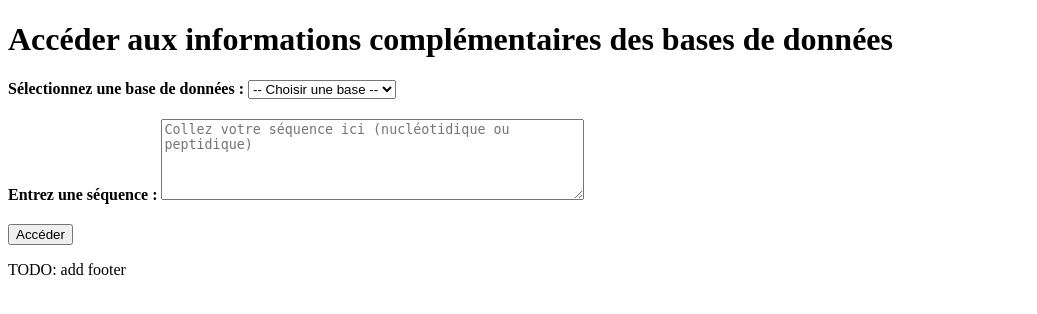
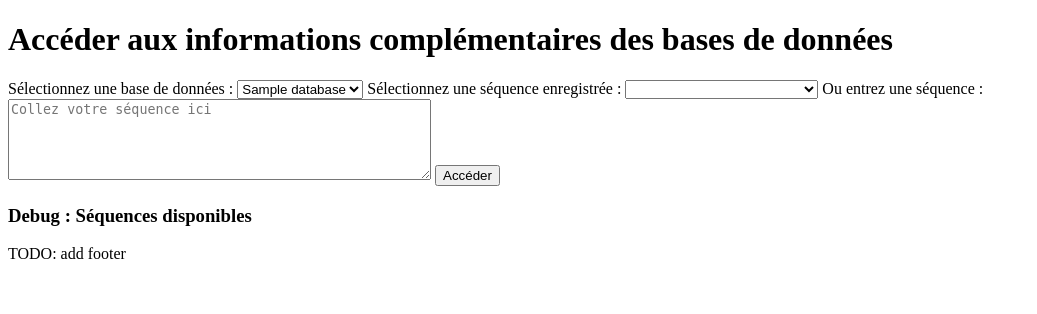
Before and after one commit to TitouanCh/appweb, a Django app: page /blast-request/databases/ in a window 1280 px wide. Shown: the part 160-474 px from the top of the page, without its empty margins (0-1037 px from the left). Run offline with Django 5.2, Linux system fonts and the light colour scheme; tables that the repository leaves empty hold one stand-in row (values such as "Sample post").

Commit message:
Liste déroulante Séquences Locales

```diff
--- a/blast_request/templates/blast_request.html
+++ b/blast_request/templates/blast_request.html
@@ -1,49 +1,48 @@
 {% extends "base.html" %}
-
-{% block title %}Accéder aux Bases de Données{% endblock %}
-
+{% block title %}Accéder aux bases de données{% endblock %}
 {% block content %}
 
 <h1>Accéder aux informations complémentaires des bases de données</h1>
+<form method="post">
+    {% csrf_token %}
+    <label for="database">Sélectionnez une base de données :</label>
+    <select id="database" name="database" required>
+        {% for db in databases %}
+            <option value="{{ db.id }}">{{ db.name }}</option>
+        {% endfor %}
+    </select>
 
-<form method="post" action="{% url 'blast_request' %}">
-    {% csrf_token %}
-    <div style="margin-bottom: 20px;">
-        <label for="database"><strong>Sélectionnez une base de données :</strong></label>
-        <select id="database" name="database" required>
-            <option value="" disabled selected>-- Choisir une base --</option>
-            {% for db in databases %}
-                <option value="{{ db.id }}">{{ db.name }}</option>
+    <label for="sequence_id">Sélectionnez une séquence enregistrée :</label>
+    <select id="sequence_id" name="sequence_id">
+        {% if sequences.exists %}
+            <option value="">-- Choisir une séquence locale --</option>
+            {% for seq in sequences %}
+                <option value="{{ seq.id }}">ID: {{ seq.id }}, Status: {{ seq.status }}, Sequence: {{ seq.sequence|slice:":30" }}...</option>
             {% endfor %}
-        </select>
-    </div>
+        {% else %}
+            <option value="" disabled>Aucune séquence disponible</option>
+        {% endif %}
+    </select>
 
-    <div style="margin-bottom: 20px;">
-        <label for="sequence"><strong>Entrez une séquence :</strong></label>
-        <textarea id="sequence" name="sequence" rows="5" cols="50"
-                  placeholder="Collez votre séquence ici (nucléotidique ou peptidique)" required></textarea>
-    </div>
+    <label for="sequence">Ou entrez une séquence :</label>
+    <textarea id="sequence" name="sequence" rows="5" cols="50" placeholder="Collez votre séquence ici"></textarea>
 
     <button type="submit">Accéder</button>
 </form>
 
-<!-- Affichage de l'URL générée si disponible -->
-{% if redirect_url %}
-    <div style="margin-top: 20px; padding: 10px; border: 1px solid #ccc; background-color: #f9f9f9;">
-        <p>
-            Votre séquence a été analysée. Cliquez sur le lien ci-dessous pour accéder à l'outil approprié :
-        </p>
-        <a href="{{ redirect_url }}" target="_blank" style="color: #007bff; text-decoration: underline; font-weight: bold;">
-            Accéder à l'outil
-        </a>
-    </div>
+<h3>Debug : Séquences disponibles</h3>
+<ul>
+    {% for seq in sequences %}
+        <li>ID: {{ seq.id }}, Status: {{ seq.status }}, Sequence: {{ seq.sequence|slice:":30" }}...</li>
+    {% endfor %}
+</ul>
+
+{% if error_message %}
+    <p style="color: red;">{{ error_message }}</p>
 {% endif %}
 
-<!-- Affichage des erreurs -->
-{% if error_message %}
-    <div style="margin-top: 20px; padding: 10px; border: 1px solid red; background-color: #ffe5e5;">
-        <p style="color: red;">Erreur : {{ error_message }}</p>
-    </div>
+{% if redirect_url %}
+    <p>Votre séquence a été analysée. <a href="{{ redirect_url }}" target="_blank">Cliquez ici pour accéder à l'outil approprié.</a></p>
 {% endif %}
 
 {% endblock %}
--- a/blast_request/views.py
+++ b/blast_request/views.py
@@ -1,5 +1,7 @@
 from django.shortcuts import redirect, render
 from .models import Database
+from genhome.models import FaSequence
+
 
 def database_list(request):
     databases = Database.objects.all()
@@ -10,67 +12,72 @@
 
 def blast_request_view(request):
     """
-    Vue pour gérer l'accès aux bases de données et rediriger vers BlastN ou BlastP
-    avec la séquence préremplie selon le type.
+    Vue permettant d'accéder aux bases de données externes et de sélectionner des séquences locales ou saisies.
     """
+    # Récupération des bases de données disponibles
     databases = Database.objects.all()
+
+    # Initialiser les variables
+    sequences = FaSequence.objects.none()  # Aucun accès par défaut
+    error_message = None
     redirect_url = None
-    error_message = None
+    uniprot_sequence = None
 
+    # Charger les séquences si l'utilisateur est connecté
+    if request.user.is_authenticated:
+        sequences = FaSequence.objects.all()  # Charger toutes les séquences locales
+        print(f"Séquences disponibles pour {request.user.email} : {[seq.sequence[:30] for seq in sequences]}")
+    else:
+        print("Utilisateur non connecté : pas de séquences disponibles.")
+
+    # Si une requête POST est envoyée
     if request.method == 'POST':
-        # Récupération des données du formulaire
-        selected_db_id = request.POST.get('database')  # ID de la base sélectionnée
-        sequence = request.POST.get('sequence', '').strip()  # Séquence saisie
+        # Récupérer les données du formulaire
+        selected_db_id = request.POST.get('database')
+        sequence_id = request.POST.get('sequence_id')  # Séquence locale sélectionnée
+        sequence_input = request.POST.get('sequence', '').strip()  # Séquence saisie manuellement
 
-        # Debug : Afficher la séquence et l'ID sélectionné
-        print(f"Séquence saisie : {sequence}")
-        print(f"ID de la base sélectionnée : {selected_db_id}")
+        # Vérifier si une séquence a été sélectionnée ou saisie
+        if sequence_id:
+            try:
+                selected_sequence = FaSequence.objects.get(id=sequence_id)
+                sequence = selected_sequence.sequence
+            except FaSequence.DoesNotExist:
+                error_message = "Séquence sélectionnée invalide."
+        else:
+            sequence = sequence_input
 
-        # Validation du champ séquence
-        if all(base in "ATCGUatcgu" for base in sequence):  # Séquence nucléotidique
-            tool = "blastn"
-        elif all(aa in "ACDEFGHIKLMNPQRSTVWYacdefghiklmnpqrstvwy" for aa in sequence):  # Séquence peptidique
-            tool = "blastp"
+        # Valider la séquence saisie
+        if sequence:
+            if all(base in "ATCGUatcgu" for base in sequence):  # Nucléotidique
+                tool = "blastn"
+            elif all(aa in "ACDEFGHIKLMNPQRSTVWYacdefghiklmnpqrstvwy" for aa in sequence):  # Peptidique
+                tool = "blastp"
+            else:
+                error_message = "La séquence entrée est invalide. Veuillez vérifier votre saisie."
+
+            # Récupérer la base de données sélectionnée
+            if not error_message:
+                try:
+                    selected_db = Database.objects.get(id=selected_db_id)
+                    if "uniprot" in selected_db.url.lower():
+                        uniprot_sequence = sequence  # Pour UniProt
+                    elif tool == "blastn" and selected_db.blastn_url:
+                        redirect_url = f"{selected_db.blastn_url}{sequence}"
+                    elif tool == "blastp" and selected_db.blastp_url:
+                        redirect_url = f"{selected_db.blastp_url}{sequence}"
+                    else:
+                        error_message = "La base de données sélectionnée ne supporte pas ce type de séquence."
+                except Database.DoesNotExist:
+                    error_message = "Base de données sélectionnée invalide."
         else:
-            error_message = "La séquence entrée est invalide. Veuillez vérifier votre saisie."
-            print(f"Erreur de validation de séquence : {error_message}")  # Debug : Erreur
-            return render(request, 'blast_request.html', {
-                'databases': databases,
-                'error_message': error_message
-            })
+            error_message = "Aucune séquence n'a été saisie ou sélectionnée."
 
-        # Récupération de la base de données sélectionnée
-        try:
-            selected_db = Database.objects.get(id=selected_db_id)
-
-            # Debug : Afficher les détails de la base sélectionnée
-            print(f"Base sélectionnée : {selected_db.name}")
-            print(f"URL générale : {selected_db.url}")
-            print(f"BlastN URL : {selected_db.blastn_url}")
-            print(f"BlastP URL : {selected_db.blastp_url}")
-
-            # Utiliser l'URL appropriée en fonction du type de séquence
-            if tool == "blastn" and selected_db.blastn_url:
-                redirect_url = f"{selected_db.blastn_url}{sequence}"
-                print(f"Redirection vers BlastN : {redirect_url}")  # Debug : URL générée pour BlastN
-            elif tool == "blastp" and selected_db.blastp_url:
-                redirect_url = f"{selected_db.blastp_url}{sequence}"
-                print(f"Redirection vers BlastP : {redirect_url}")  # Debug : URL générée pour BlastP
-            else:
-                error_message = "La base de données sélectionnée ne supporte pas ce type de séquence."
-                print(f"Erreur de compatibilité : {error_message}")  # Debug : Erreur
-
-        except Database.DoesNotExist:
-            error_message = "Base de données sélectionnée non valide."
-            print(f"Erreur : {error_message}")  # Debug : Erreur
-
-    # Debug : Afficher l'URL finale ou le message d'erreur
-    print(f"URL utilisée pour la redirection : {redirect_url}")
-    print(f"Message d'erreur : {error_message}" if error_message else "Aucune erreur détectée.")
-
-    # Rendu de la page avec les bases disponibles et les erreurs ou redirections
+    # Rendre la page avec toutes les séquences et bases de données
     return render(request, 'blast_request.html', {
         'databases': databases,
+        'sequences': sequences,
         'redirect_url': redirect_url,
-        'error_message': error_message
+        'error_message': error_message,
+        'uniprot_sequence': uniprot_sequence,
     })
```
